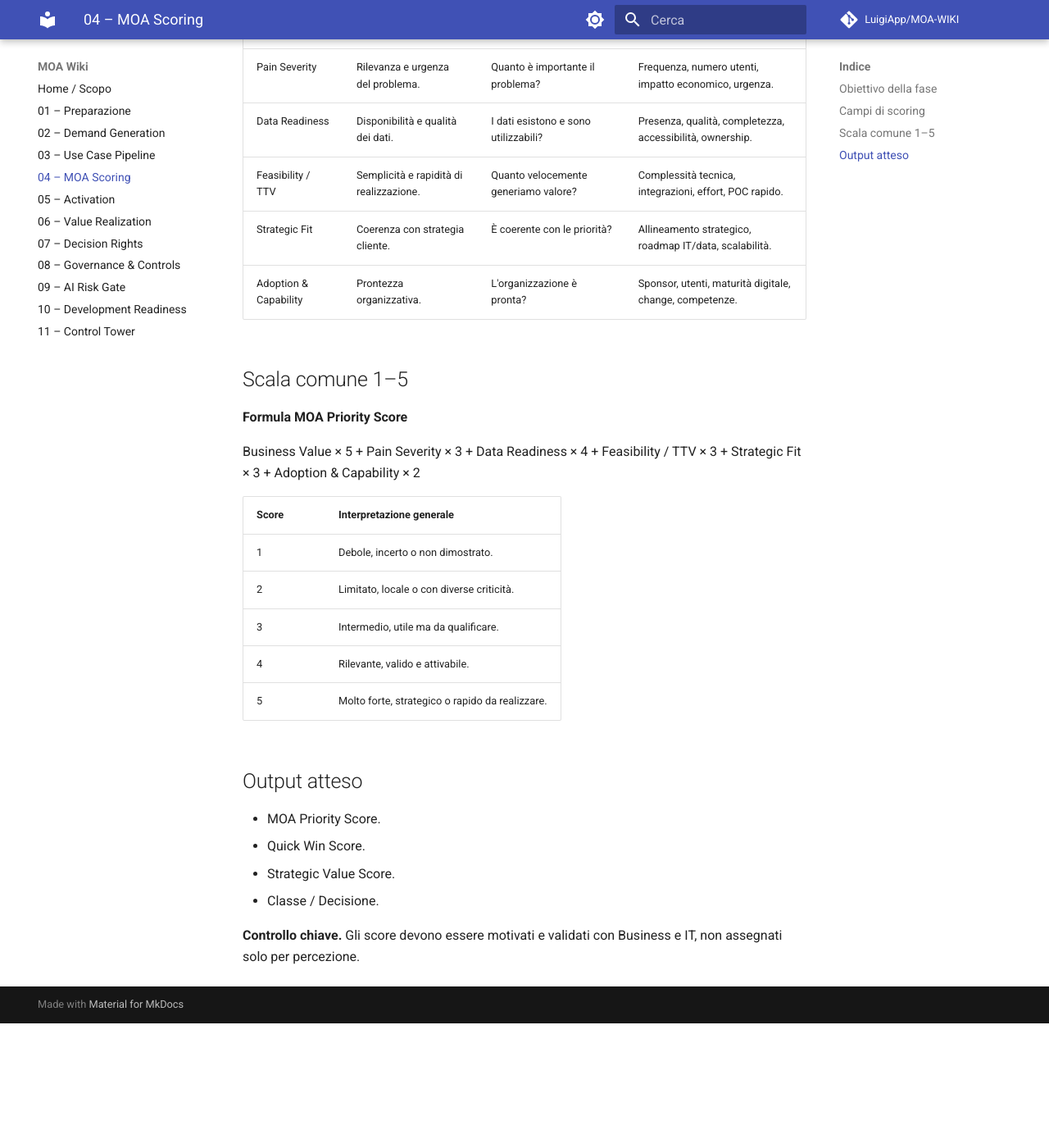
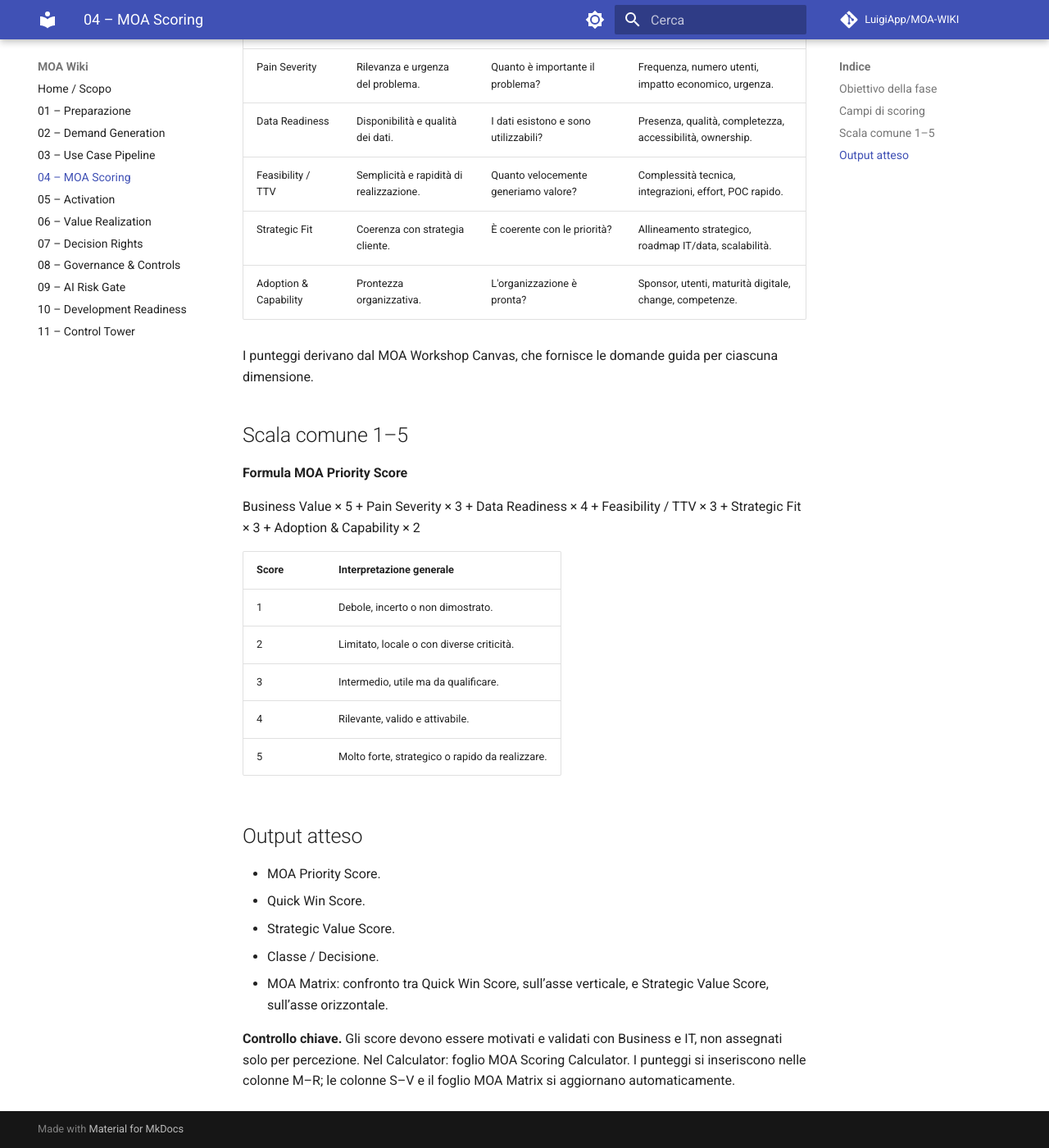
Before and after one commit to LuigiApp/MOA-WIKI, an MkDocs documentation site: the page built from docs/04-moa-scoring.md, in a window 1280 px wide and 1400 px high, scrolled down 420 px. Shown: the whole window at 82% size. Built offline with MkDocs 1.6.1 and Material for MkDocs 9.7.7, drawn with Linux system fonts in a browser that asks for light colours; comment, search, counter and statistics services are not loaded; before the commit the page ends 1668 px from its top, so only the background shows below that.

Commit message:
Update 04-moa-scoring.md

```diff
--- a/docs/04-moa-scoring.md
+++ b/docs/04-moa-scoring.md
@@ -14,6 +14,8 @@ Valutare ogni use case con criteri omogenei e generare una priorità comparabile
 | Feasibility / TTV | Semplicità e rapidità di realizzazione. | Quanto velocemente generiamo valore? | Complessità tecnica, integrazioni, effort, POC rapido. |
 | Strategic Fit | Coerenza con strategia cliente. | È coerente con le priorità? | Allineamento strategico, roadmap IT/data, scalabilità. |
 | Adoption & Capability | Prontezza organizzativa. | L'organizzazione è pronta? | Sponsor, utenti, maturità digitale, change, competenze. |
+
+I punteggi derivano dal MOA Workshop Canvas, che fornisce le domande guida per ciascuna dimensione.
 
 ## Scala comune 1–5
 
@@ -35,5 +37,7 @@ Business Value × 5 + Pain Severity × 3 + Data Readiness × 4 + Feasibility / T
 - Quick Win Score.
 - Strategic Value Score.
 - Classe / Decisione.
+- MOA Matrix: confronto tra Quick Win Score, sull’asse verticale, e Strategic Value Score, sull’asse orizzontale.
 
 **Controllo chiave.** Gli score devono essere motivati e validati con Business e IT, non assegnati solo per percezione.
+Nel Calculator: foglio MOA Scoring Calculator. I punteggi si inseriscono nelle colonne M–R; le colonne S–V e il foglio MOA Matrix si aggiornano automaticamente.
```
